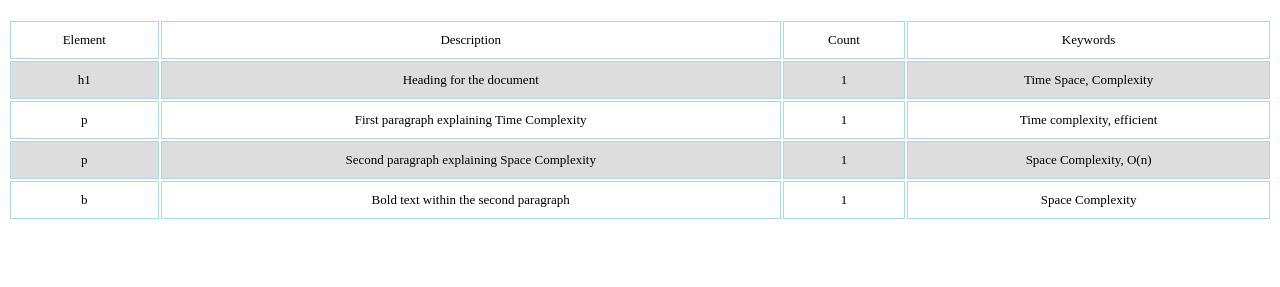
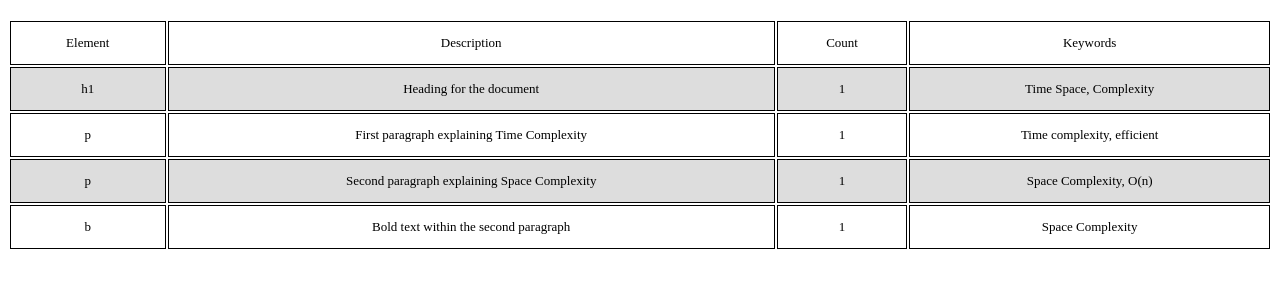
Before and after one commit to acciojob/time-and-space-complexity-rishithapaladugu, a website: page main.html in a window 1280 px wide. Shown: the part 61-348 px from the top of the page. Drawn offline with Linux system fonts and the light colour scheme.

Commit message:
created a submission

```diff
--- a/main.html
+++ b/main.html
@@ -10,11 +10,11 @@
 			borders:1px solid black;
 			width: 100%;
 		}
-		td,tr{
-			border: 1px solid lightblue ;
+		td,th{
+			border: 1px solid ;
 
 			text-align: center;
-			padding: 10px;
+			padding: 13px;
 		}
 		tr:nth-child(even){
 			background-color: #dddddd;
```
